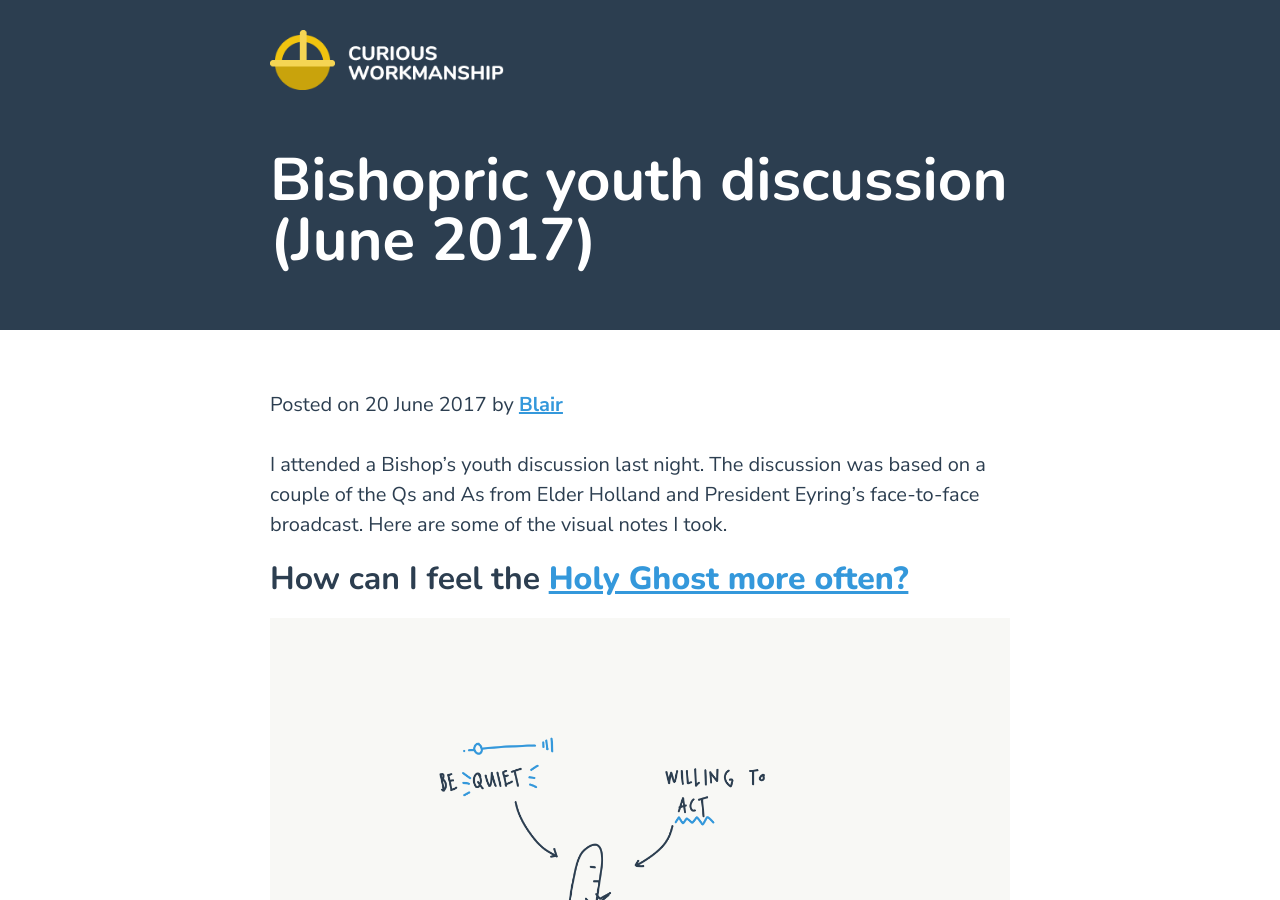
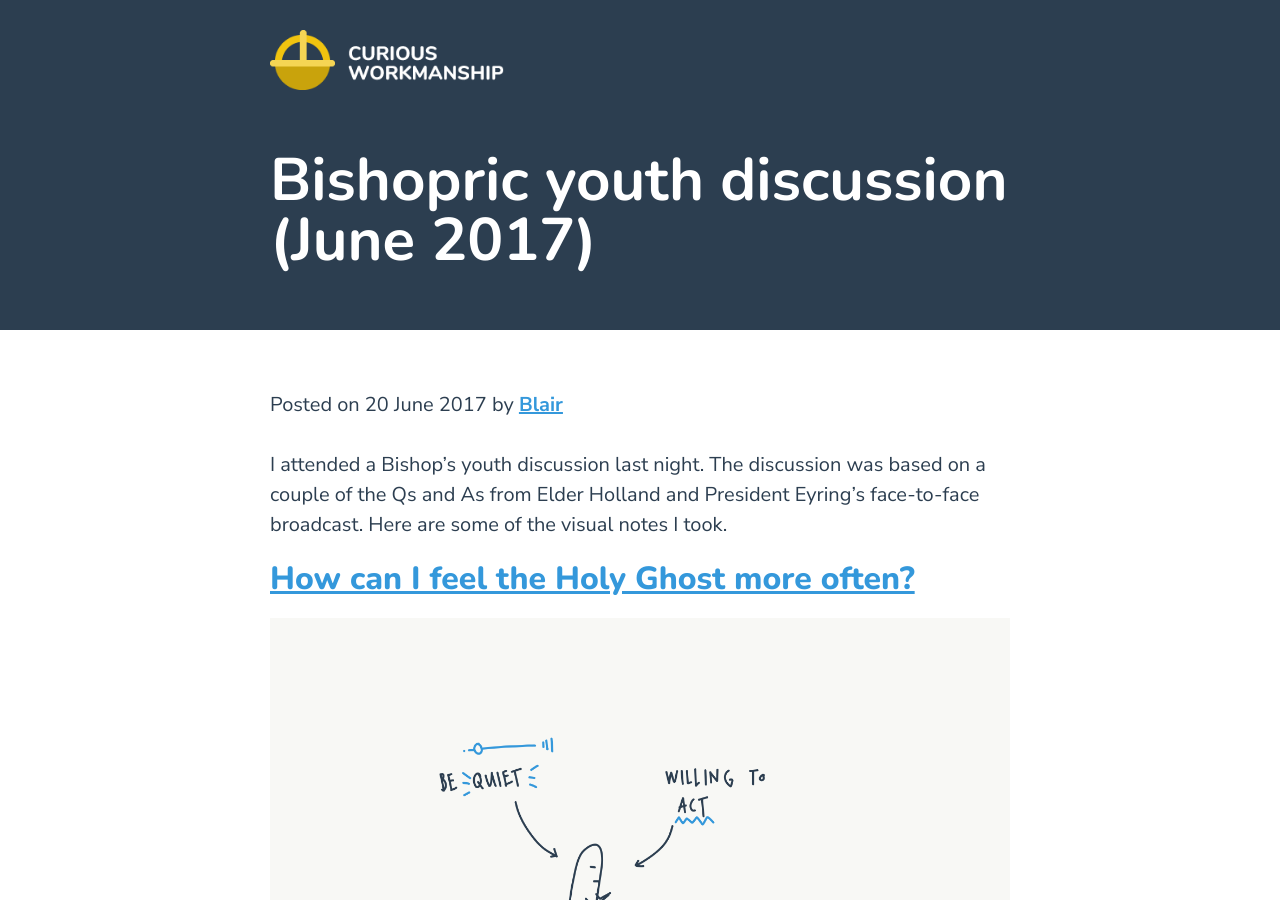
Before and after one commit to blairrorani/curious-workmanship, a Jekyll site: the page built from _posts/2017-06-20-byd-june-17.markdown, in a window 1280 px wide and 900 px high. Built offline with Jekyll 4.4.1, drawn with Linux system fonts in a browser that asks for light colours; our own code applies the rules of GitHub Pages for plain Markdown files.

```diff
--- a/_posts/2017-06-20-byd-june-17.markdown
+++ b/_posts/2017-06-20-byd-june-17.markdown
@@ -16,7 +16,7 @@ author:
 
 I attended a Bishop's youth discussion last night. The discussion was based on a couple of the Qs and As from Elder Holland and President Eyring's face-to-face broadcast. Here are some of the visual notes I took.
 
-## How can I feel the [Holy Ghost more often?](https://www.lds.org/broadcasts/face-to-face/eyring-holland?lang=eng#00:27:14)
+## [How can I feel the Holy Ghost more often?](https://www.lds.org/broadcasts/face-to-face/eyring-holland?lang=eng#00:27:14)
 ![pray-listen-600.png](/uploads/pray-listen-600.png)
 
  What stood out to me was being quiet inside as in asking, but then trying to silence our own thoughts so that we can listen to and feel the Holy Ghost speaking to us. One of the councillors in the bishopric explained that often we'll receive clarifying thoughts as well as peaceful feelings. They compliment each other and can give us confidence about what we believe we're receiving. I liked how President Eyring explained that he visualises himself approaching God on His throne and being willing to receive whatever answer He gives him.
```
